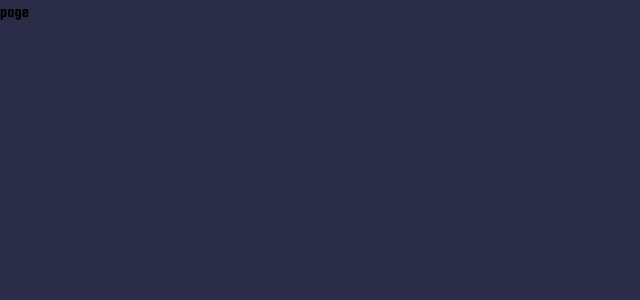
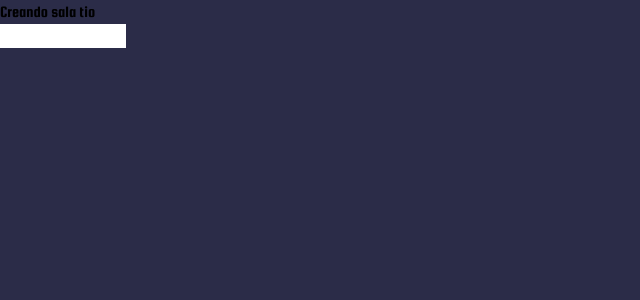
Before and after one commit to oconsl/memealo-fe, a Next.js app: page /room/create in a window 1280 px wide. Shown: the top 300 px of the page, without its empty margins (0-640 px from the left). Built offline with nearby package versions, Linux system fonts and the light colour scheme.

Commit message:
add view for create room

```diff
--- a/src/app/room/create/page.tsx
+++ b/src/app/room/create/page.tsx
@@ -1,9 +1,6 @@
-import React from 'react'
-
-const createRoom = () => {
+import { CreateRoomView } from "@/sections/room"
+export default function CreateRoom ()  {
   return (
-    <div>page</div>
+    <CreateRoomView/>
   )
 }
-
-export default createRoom
--- a/src/libs/store/slices/user-slice.ts
+++ b/src/libs/store/slices/user-slice.ts
@@ -27,7 +27,9 @@ export const createUserSlice: StateCreator<
   [],
   UserSlice
 > = (set) => ({
-  user:initialState,
+  //Cambiar a estado incial luegos
+  user:{isLogged: true,
+    username: 'martin'},
   signIn: async (username: string, password: string) => {
     const response = await axios.post('/api/auth/sign-in', { username, password })
     set({
--- a/src/sections/landing-view.tsx
+++ b/src/sections/landing-view.tsx
@@ -2,9 +2,7 @@
 
 import { useGameStore } from '@/libs/store'
 import Button from '@/components/button'
-import loginImage from '@/assets/images/login.webp'
 import Image from 'next/image'
-import { userSlice } from '@/libs/store/slices'
 import { useRouter } from 'next/navigation'
 
 export default function LandingView() {
@@ -54,7 +52,7 @@ export default function LandingView() {
 
       <main className="bg-martinique-900 w-full h-[80vh]  relative">
         <div className=" w-fit  -rotate-12 fixed left-16 top-16 z-[2]">
-          <h1 className="text-brown-pod-200 title-shadow stroke text-[7rem]">
+          <h1 className="text-brown-pod-200 title-shadow stroke text-[8rem]">
             MEMEALO!
           </h1>
         </div>
--- a/src/sections/room/create-view.tsx
+++ b/src/sections/room/create-view.tsx
@@ -1,8 +1,13 @@
-
 export default function CreateView () {
   return (
     <main>
+        <h1>Creando sala tio</h1>
 
+        <form action="">
+          <label htmlFor="name">
+            <input type="text" />
+          </label>
+        </form>
     </main>
   )
 }
--- a/src/sections/room/index.ts
+++ b/src/sections/room/index.ts
@@ -1 +1,2 @@
 export { default as RoomView} from './room-view'
+export { default as CreateRoomView } from './create-view'
```
